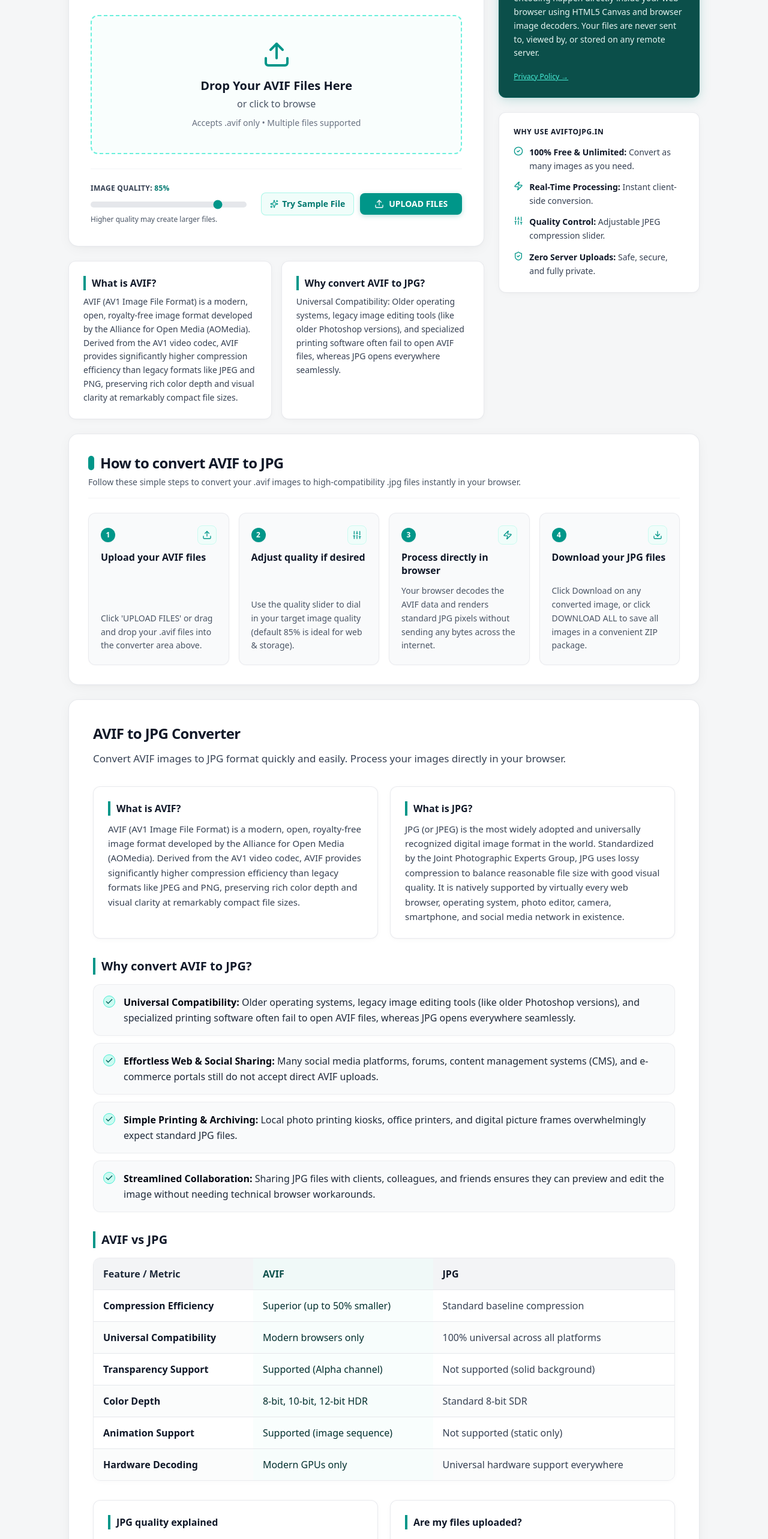
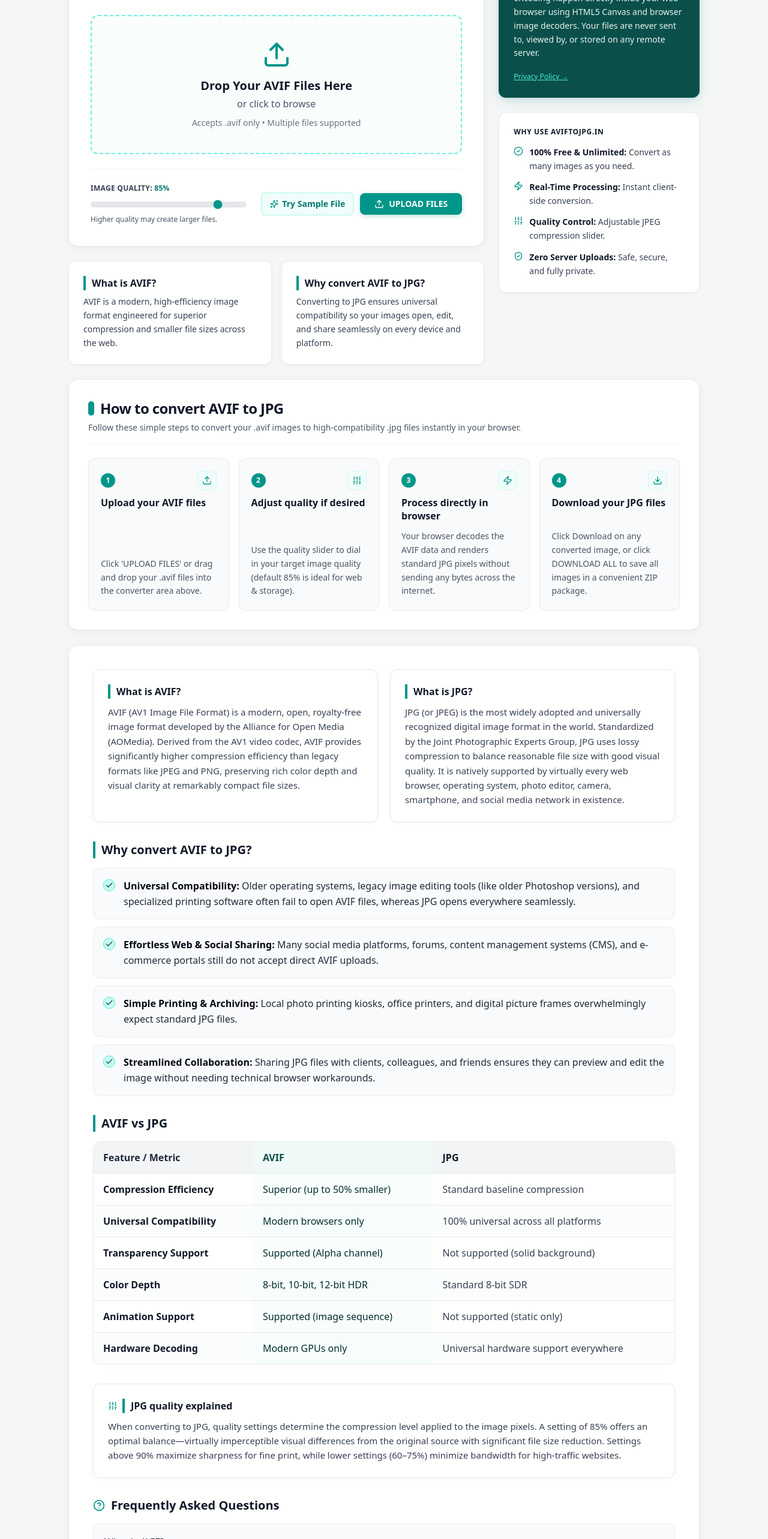
Before and after one commit to Zeerayy/AvifTOjpg_workingv1, a React (Vite) app: page / in a window 1280 px wide. Shown: the part 234-2800 px from the top of the page at 60% size. Built offline with nearby package versions, Linux system fonts and the light colour scheme.

Commit message:
refactor: update SEO titles and improve content readability
Standardize page titles for better SEO and refine component content with clearer, concise explanations for users.

```diff
--- a/index.html
+++ b/index.html
@@ -7,9 +7,9 @@
     <link rel="preconnect" href="https://fonts.googleapis.com" />
     <link rel="preconnect" href="https://fonts.gstatic.com" crossorigin />
     <link href="https://fonts.googleapis.com/css2?family=Plus+Jakarta+Sans:ital,wght@0,400;0,500;0,600;0,700;0,800;1,400;1,500&display=swap" rel="stylesheet" />
-    <title>AVIF to JPG Converter – Free Online Image Converter</title>
+    <title>AVIF to JPG - Convert AVIF to JPG for Free</title>
     <meta name="description" content="Convert AVIF images to JPG quickly and easily. Process images directly in your browser with our free, private AVIF to JPG converter." />
-    <meta property="og:title" content="AVIF to JPG Converter – Free Online Image Converter" />
+    <meta property="og:title" content="AVIF to JPG - Convert AVIF to JPG for Free" />
     <meta property="og:description" content="Convert AVIF images to JPG quickly and easily. Process images directly in your browser with our free, private AVIF to JPG converter." />
     <meta property="og:type" content="website" />
     <meta property="og:site_name" content="AVIFtoJPG.in" />
--- a/src/App.tsx
+++ b/src/App.tsx
@@ -52,7 +52,7 @@
 
   // Update document title, meta descriptions, and canonical tags based on active locale & page
   useEffect(() => {
-    let title = t.meta.pageTitle || 'AVIF to JPG Converter – Free Online Image Converter';
+    let title = t.meta.pageTitle || 'AVIF to JPG - Convert AVIF to JPG for Free';
     let description =
       t.meta.metaDescription ||
       'Convert AVIF images to JPG quickly and easily. Process images directly in your browser with our free, private AVIF to JPG converter.';
@@ -122,14 +122,14 @@
                   onNavigate={handleNavigate}
                 />
 
-                {/* 2-Card Quick Explanations */}
+                {/* 2-Card Quick Explanations (1-Sentence Teasers) */}
                 <section className="grid grid-cols-1 sm:grid-cols-2 gap-4">
                   <div className="bg-white p-5 sm:p-6 border border-gray-200/85 rounded-xl shadow-[0_2px_14px_-2px_rgba(0,0,0,0.04),0_1px_3px_rgba(0,0,0,0.02)] space-y-2">
                     <h3 className="text-base font-bold text-gray-900 border-l-4 border-teal-600 pl-2.5">
                       {t.content.whatIsAvifTitle}
                     </h3>
                     <p className="text-sm text-gray-700 leading-relaxed">
-                      {t.content.whatIsAvifBody}
+                      {t.content.whatIsAvifTeaser || 'AVIF is a modern, high-efficiency image format engineered for superior compression and smaller file sizes across the web.'}
                     </p>
                   </div>
                   <div className="bg-white p-5 sm:p-6 border border-gray-200/85 rounded-xl shadow-[0_2px_14px_-2px_rgba(0,0,0,0.04),0_1px_3px_rgba(0,0,0,0.02)] space-y-2">
@@ -137,7 +137,7 @@
                       {t.content.whyConvertTitle}
                     </h3>
                     <p className="text-sm text-gray-700 leading-relaxed">
-                      {t.content.whyConvertPoints[0] || 'Universal compatibility with all devices, legacy image editors, and social networks.'}
+                      {t.content.whyConvertTeaser || 'Converting to JPG ensures universal compatibility so your images open, edit, and share seamlessly on every device and platform.'}
                     </p>
                   </div>
                 </section>
--- a/src/components/SeoArticle.tsx
+++ b/src/components/SeoArticle.tsx
@@ -1,7 +1,7 @@
 import React, { useState } from 'react';
 import { SeoContentData, ToolConfig } from '../types';
 import { useLocale } from '../context/LocaleContext';
-import { ChevronDown, Check, HelpCircle, ShieldCheck, Zap } from 'lucide-react';
+import { ChevronDown, Check, HelpCircle, Sliders } from 'lucide-react';
 
 interface SeoArticleProps {
   article: SeoContentData;
@@ -20,17 +20,7 @@
 
   return (
     <article className="w-full bg-white border border-gray-200/90 rounded-2xl shadow-[0_4px_24px_-4px_rgba(0,0,0,0.06),0_2px_6px_-2px_rgba(0,0,0,0.03)] p-6 sm:p-8 md:p-10 space-y-8 text-gray-800">
-      {/* Article Header & Intro */}
-      <section className="space-y-3">
-        <h2 className="text-xl sm:text-2xl font-bold text-gray-900 tracking-tight">
-          {isDefaultAvifToJpg ? t.content.mainHeading : article.heading}
-        </h2>
-        <p className="text-base sm:text-[17px] leading-relaxed text-gray-700 font-normal">
-          {isDefaultAvifToJpg ? t.converter.description + ' ' + t.converter.secondaryExplanation : article.intro}
-        </p>
-      </section>
-
-      {/* What is AVIF & What is JPG / Target Format */}
+      {/* What is AVIF & What is JPG / Target Format (Expanded Canonical Explanations) */}
       <section className="grid grid-cols-1 md:grid-cols-2 gap-5">
         <div className="bg-white border border-gray-200/85 rounded-xl p-5 sm:p-6 space-y-2.5 shadow-[0_2px_12px_-2px_rgba(0,0,0,0.04),0_1px_3px_rgba(0,0,0,0.02)]">
           <h3 className="text-base font-bold text-gray-900 border-l-4 border-teal-600 pl-2.5">
@@ -142,54 +132,20 @@
         </div>
       </section>
 
-      {/* Quality Explanation & In-browser Architecture if AVIF-to-JPG */}
+      {/* Quality Explanation */}
       {isDefaultAvifToJpg && (
-        <section className="grid grid-cols-1 sm:grid-cols-2 gap-5">
-          <div className="bg-white border border-gray-200/85 rounded-xl p-5 sm:p-6 space-y-2.5 shadow-[0_2px_12px_-2px_rgba(0,0,0,0.04),0_1px_3px_rgba(0,0,0,0.02)]">
+        <section className="bg-white border border-gray-200/85 rounded-xl p-5 sm:p-6 space-y-2.5 shadow-[0_2px_12px_-2px_rgba(0,0,0,0.04),0_1px_3px_rgba(0,0,0,0.02)]">
+          <div className="flex items-center gap-2">
+            <Sliders className="w-4 h-4 text-teal-600 shrink-0" />
             <h3 className="text-base font-bold text-gray-900 border-l-4 border-teal-600 pl-2.5">
               {t.content.qualityExplainedTitle}
             </h3>
-            <p className="text-sm sm:text-[15px] text-gray-700 leading-relaxed">
-              {t.content.qualityExplainedBody}
-            </p>
           </div>
-          <div className="bg-white border border-gray-200/85 rounded-xl p-5 sm:p-6 space-y-2.5 shadow-[0_2px_12px_-2px_rgba(0,0,0,0.04),0_1px_3px_rgba(0,0,0,0.02)]">
-            <h3 className="text-base font-bold text-gray-900 border-l-4 border-teal-600 pl-2.5">
-              {t.content.areFilesUploadedTitle}
-            </h3>
-            <p className="text-sm sm:text-[15px] text-gray-700 leading-relaxed">
-              {t.content.areFilesUploadedBody}
-            </p>
-          </div>
+          <p className="text-sm sm:text-[15px] text-gray-700 leading-relaxed">
+            {t.content.qualityExplainedBody}
+          </p>
         </section>
       )}
-
-      {/* Trust & Privacy Pillars */}
-      <section className="grid grid-cols-1 sm:grid-cols-2 gap-5 p-5 sm:p-6 bg-teal-50/70 rounded-xl border border-teal-200/90 shadow-[0_2px_12px_-2px_rgba(13,148,136,0.12)] text-sm">
-        <div className="flex items-start gap-3.5">
-          <ShieldCheck className="w-6 h-6 text-teal-700 shrink-0 mt-0.5" />
-          <div className="space-y-1">
-            <h4 className="font-bold text-teal-950 text-base">
-              {isDefaultAvifToJpg ? t.content.areFilesUploadedTitle : '100% Private Client-Side Execution'}
-            </h4>
-            <p className="text-teal-900 text-sm sm:text-[15px] leading-relaxed">
-              {isDefaultAvifToJpg ? t.content.areFilesUploadedBody : 'Your files never leave your computer or phone. All image transcoding happens directly inside your browser.'}
-            </p>
-          </div>
-        </div>
-
-        <div className="flex items-start gap-3.5">
-          <Zap className="w-6 h-6 text-teal-700 shrink-0 mt-0.5" />
-          <div className="space-y-1">
-            <h4 className="font-bold text-teal-950 text-base">
-              {isDefaultAvifToJpg ? t.content.isFreeTitle : 'Completely Free & Limitless'}
-            </h4>
-            <p className="text-teal-900 text-sm sm:text-[15px] leading-relaxed">
-              {isDefaultAvifToJpg ? t.content.isFreeBody : 'No hidden fees, no subscriptions, and no email registration. Convert as many files as you need with high processing speed.'}
-            </p>
-          </div>
-        </div>
-      </section>
 
       {/* FAQs Section */}
       <section className="space-y-4">
--- a/src/locales/en.json
+++ b/src/locales/en.json
@@ -3,7 +3,7 @@
   "langName": "English",
   "nativeName": "English",
   "meta": {
-    "pageTitle": "AVIF to JPG Converter – Free Online Image Converter",
+    "pageTitle": "AVIF to JPG - Convert AVIF to JPG for Free",
     "metaDescription": "Convert AVIF images to JPG quickly and easily with our free online AVIF to JPG converter.",
     "privacyTitle": "Privacy Policy – AVIFtoJPG.in",
     "privacyDescription": "Read about our client-side, in-browser privacy architecture. Your images are never uploaded to our servers.",
@@ -57,10 +57,12 @@
   "content": {
     "mainHeading": "AVIF to JPG Converter",
     "whatIsAvifTitle": "What is AVIF?",
+    "whatIsAvifTeaser": "AVIF is a modern, high-efficiency image format engineered for superior compression and smaller file sizes across the web.",
     "whatIsAvifBody": "AVIF (AV1 Image File Format) is a modern, open, royalty-free image format developed by the Alliance for Open Media (AOMedia). Derived from the AV1 video codec, AVIF provides significantly higher compression efficiency than legacy formats like JPEG and PNG, preserving rich color depth and visual clarity at remarkably compact file sizes.",
     "whatIsJpgTitle": "What is JPG?",
     "whatIsJpgBody": "JPG (or JPEG) is the most widely adopted and universally recognized digital image format in the world. Standardized by the Joint Photographic Experts Group, JPG uses lossy compression to balance reasonable file size with good visual quality. It is natively supported by virtually every web browser, operating system, photo editor, camera, smartphone, and social media network in existence.",
     "whyConvertTitle": "Why convert AVIF to JPG?",
+    "whyConvertTeaser": "Converting to JPG ensures universal compatibility so your images open, edit, and share seamlessly on every device and platform.",
     "whyConvertPoints": [
       "Universal Compatibility: Older operating systems, legacy image editing tools (like older Photoshop versions), and specialized printing software often fail to open AVIF files, whereas JPG opens everywhere seamlessly.",
       "Effortless Web & Social Sharing: Many social media platforms, forums, content management systems (CMS), and e-commerce portals still do not accept direct AVIF uploads.",
@@ -95,15 +97,15 @@
     "items": [
       {
         "question": "What is AVIF?",
-        "answer": "AVIF (AV1 Image File Format) is an image format developed by the Alliance for Open Media that offers superior compression compared to JPG and PNG while maintaining high visual quality."
+        "answer": "AVIF is a next-generation image format designed to make web pages load faster by shrinking image sizes without losing sharpness. While modern web browsers support it, many desktop applications and mobile photo galleries cannot open it natively yet."
       },
       {
         "question": "What is JPG?",
-        "answer": "JPG (or JPEG) is the world's most widely compatible image format, supported by virtually every web browser, operating system, photo editor, and device."
+        "answer": "JPG (or JPEG) is the universal standard format for digital photography and web graphics. It has been supported by every computer, smartphone, and photo viewer for over three decades."
       },
       {
         "question": "Why convert AVIF to JPG?",
-        "answer": "Converting AVIF to JPG provides universal compatibility so your photos can be opened in older software, shared on all social platforms, printed, and edited anywhere."
+        "answer": "Converting your AVIF files to JPG makes them universally accessible for editing, printing, and sharing. It eliminates errors when uploading pictures to social media or opening them in older software."
       },
       {
         "question": "Is this converter free?",
@@ -111,7 +113,7 @@
       },
       {
         "question": "Are my images uploaded?",
-        "answer": "No. All conversion is performed client-side inside your web browser. Your images never leave your computer or device."
+        "answer": "No, all conversion is performed 100% locally in your browser. Your images never leave your device and are never sent to any server (see the Privacy First note in the sidebar)."
       },
       {
         "question": "Does converting AVIF to JPG reduce quality?",
--- a/src/utils/i18n.ts
+++ b/src/utils/i18n.ts
@@ -92,10 +92,12 @@
   content: {
     mainHeading: string;
     whatIsAvifTitle: string;
+    whatIsAvifTeaser?: string;
     whatIsAvifBody: string;
     whatIsJpgTitle: string;
     whatIsJpgBody: string;
     whyConvertTitle: string;
+    whyConvertTeaser?: string;
     whyConvertPoints: string[];
     comparisonTitle: string;
     comparisonRows: Array<{
--- a/src/utils/seoData.ts
+++ b/src/utils/seoData.ts
@@ -20,7 +20,7 @@
 
 export const SEO_ARTICLES: Record<ToolMode, SeoContentData> = {
   'avif-to-jpg': {
-    pageTitle: 'AVIF to JPG Converter – Free Online Image Converter',
+    pageTitle: 'AVIF to JPG - Convert AVIF to JPG for Free',
     metaDescription:
       'Convert AVIF images to JPG format quickly and easily. Process images directly in your browser with our free, private AVIF to JPG converter.',
     heading: 'AVIF to JPG Converter',
@@ -104,17 +104,17 @@
       {
         question: 'What is AVIF?',
         answer:
-          'AVIF (AV1 Image File Format) is a modern image compression format based on the AV1 video codec that provides high image quality at much smaller file sizes than traditional JPEG.',
+          'AVIF is a next-generation image format designed to make web pages load faster by shrinking image sizes without losing sharpness. While modern web browsers support it, many desktop applications and mobile photo galleries cannot open it natively yet.',
       },
       {
         question: 'What is JPG?',
         answer:
-          'JPG (or JPEG) is the standard digital photographic image format used worldwide across virtually every device, website, and operating system.',
+          'JPG (or JPEG) is the universal standard format for digital photography and web graphics. It has been supported by every computer, smartphone, and photo viewer for over three decades.',
       },
       {
         question: 'Why should I convert AVIF to JPG?',
         answer:
-          'Converting AVIF to JPG ensures maximum compatibility with older software, photo editors, operating systems, printing services, and platforms that do not yet support the newer AVIF format.',
+          'Converting your AVIF files to JPG makes them universally accessible for editing, printing, and sharing. It eliminates errors when uploading pictures to social media or opening them in older software.',
       },
       {
         question: 'Is this AVIF to JPG converter completely free?',
@@ -124,7 +124,7 @@
       {
         question: 'Are my images uploaded to your servers?',
         answer:
-          'No! All conversions occur 100% locally inside your web browser using HTML5 Canvas APIs. Your files never leave your device.',
+          'No, all conversion is performed 100% locally in your browser. Your images never leave your device and are never sent to any server (see the Privacy First note in the sidebar).',
       },
       {
         question: 'Will converting AVIF to JPG reduce image quality?',
```
